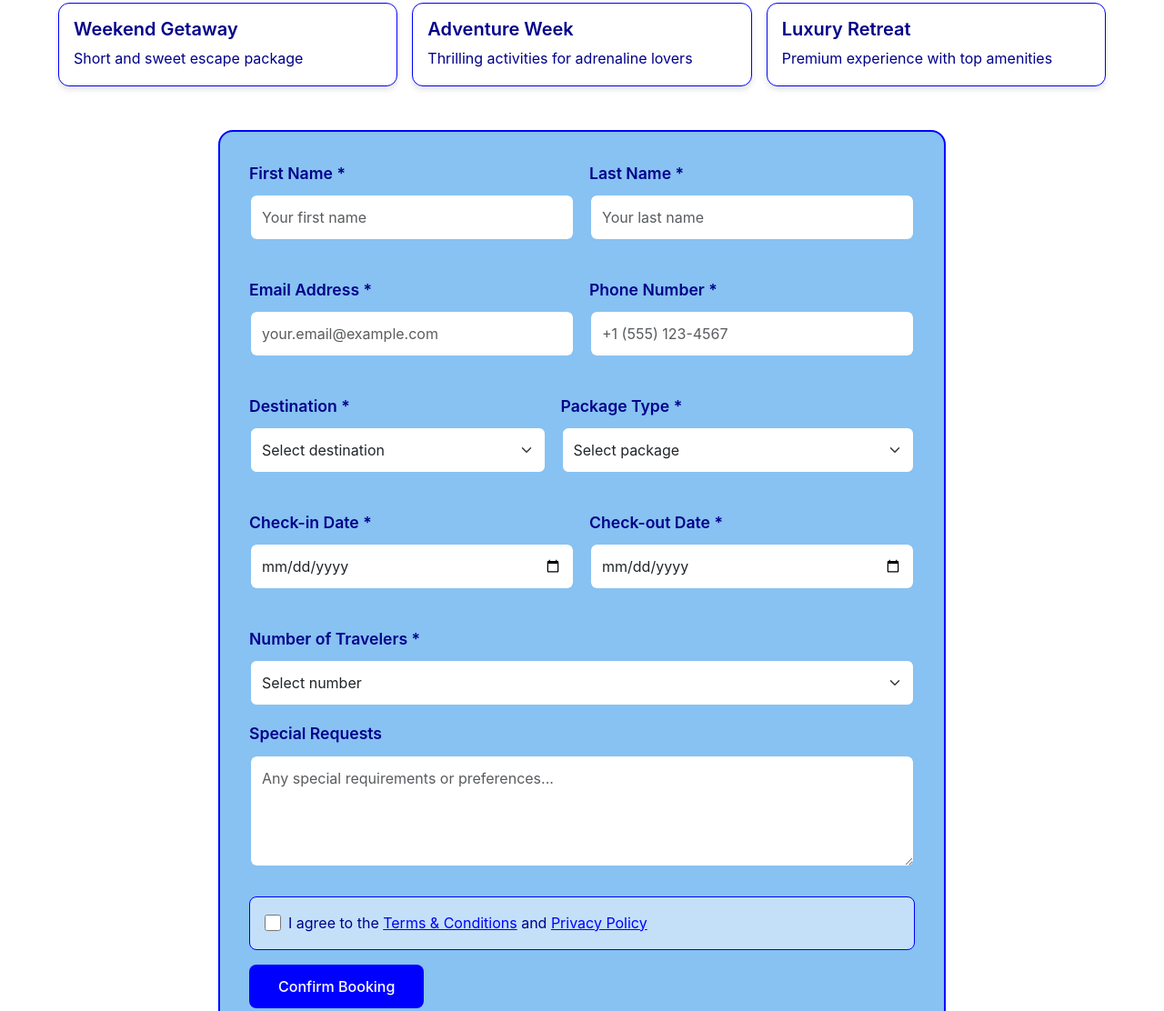
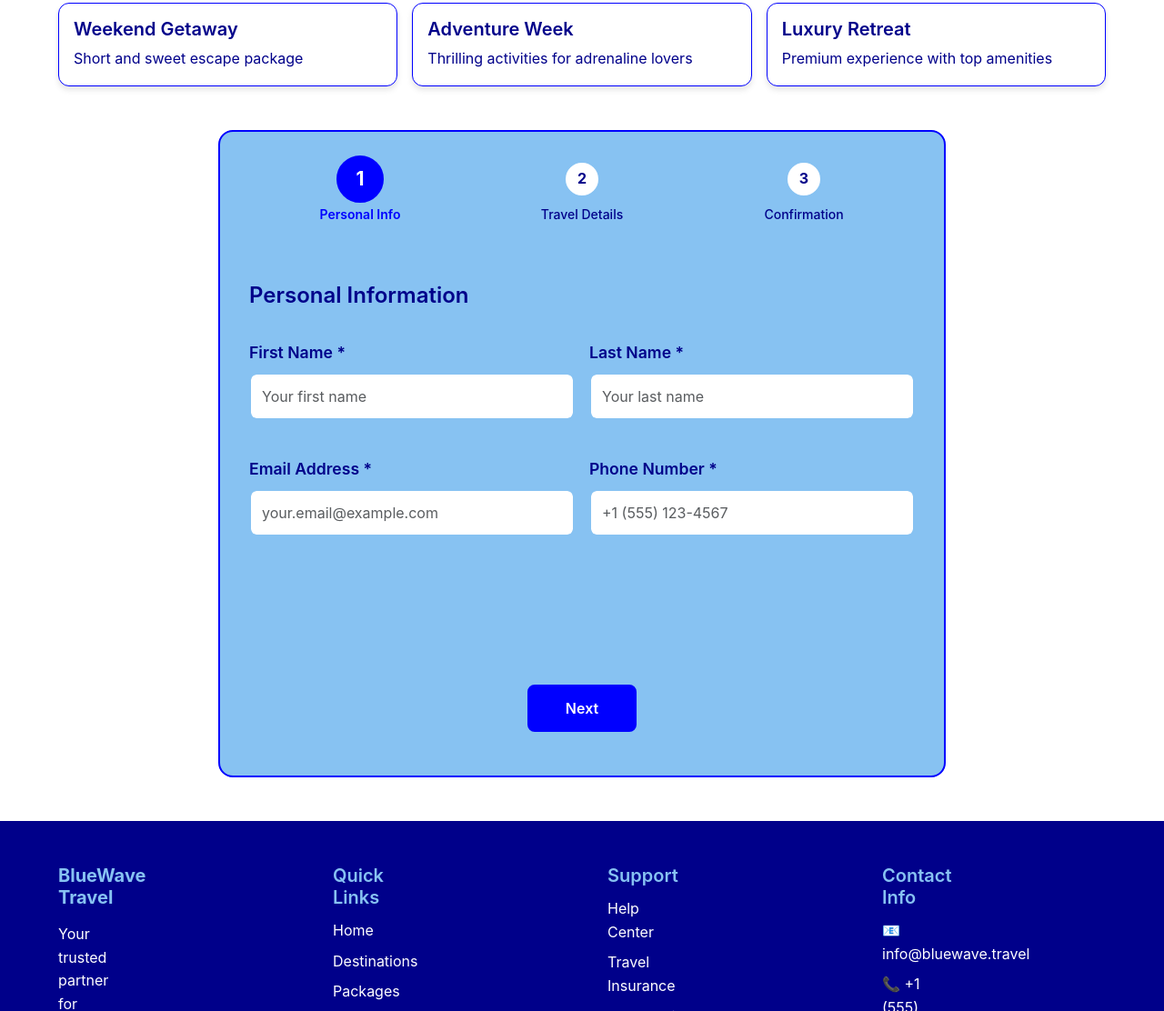
Before and after one commit to ayatskii/travel_agency, a website: page booking.html in a window 1280 px wide. Shown: the part 487-1599 px from the top of the page at 91% size. Drawn offline with nearby package versions, Linux system fonts and the light colour scheme.

Commit message:
Fix multi-step booking form structure and restore navigation buttons

```diff
--- a/booking.html
+++ b/booking.html
@@ -102,6 +102,28 @@
     </div>
 
     <form id="bookingForm" class="booking-form" novalidate>
+      <!-- Steps Indicator -->
+      <div class="form-steps mb-5">
+        <div class="step active" data-step="1">
+          <div class="step-number">1</div>
+          <div class="step-label">Personal Info</div>
+        </div>
+        <div class="step" data-step="2">
+          <div class="step-number">2</div>
+          <div class="step-label">Travel Details</div>
+        </div>
+        <div class="step" data-step="3">
+          <div class="step-number">3</div>
+          <div class="step-label">Confirmation</div>
+        </div>
+      </div>
+
+      <!-- Step Content -->
+      <div class="step-content">
+        <!-- Step 1: Personal Information -->
+        <div class="step-panel active" data-step="1">
+          <h4 class="mb-4">Personal Information</h4>
+
           <div class="form-row d-md-flex gap-3">
             <div class="form-group flex-fill mb-3">
               <label class="form-label" for="firstName">First Name *</label>
@@ -127,6 +149,11 @@
               <div class="text-danger d-none" id="err-phone">Enter a valid phone number.</div>
             </div>
           </div>
+        </div>
+
+        <!-- Step 2: Travel Details -->
+        <div class="step-panel" data-step="2">
+          <h4 class="mb-4">Travel Details</h4>
 
           <div class="form-row d-md-flex gap-3">
             <div class="form-group flex-fill mb-3">
@@ -176,6 +203,16 @@
             </select>
             <div class="text-danger d-none" id="err-travellers">Select number of travelers.</div>
           </div>
+        </div>
+
+        <!-- Step 3: Confirmation -->
+        <div class="step-panel" data-step="3">
+          <h4 class="mb-4">Confirmation & Special Requests</h4>
+
+          <div class="confirmation-summary mb-4 p-4 border rounded bg-light">
+            <h5 class="mb-3">Booking Summary</h5>
+            <div id="summaryContent"></div>
+          </div>
 
           <div class="form-group mb-3">
             <label class="form-label" for="notes">Special Requests</label>
@@ -189,9 +226,17 @@
             </label>
             <div class="text-danger d-none" id="err-agree">You must agree before submitting.</div>
           </div>
+        </div>
+      </div>
 
-      <button type="submit" class="form-btn btn btn-primary">Confirm Booking</button>
-      <div id="formStatus" class="mt-2"></div>
+      <!-- Navigation Buttons -->
+      <div class="form-navigation mt-4">
+        <button type="button" class="btn btn-secondary me-2" id="prevBtn" style="display: none;">Previous</button>
+        <button type="button" class="btn btn-primary" id="nextBtn">Next</button>
+        <button type="submit" class="btn btn-success" id="submitBtn" style="display: none;">Confirm Booking</button>
+      </div>
+
+      <div id="formStatus" class="mt-3"></div>
     </form>
   </div>
 </section>
@@ -243,5 +288,6 @@
 <script src="https://cdn.jsdelivr.net/npm/bootstrap@5.3.3/dist/js/bootstrap.bundle.min.js"></script>
 <script src="js/app.js" defer></script>
 <script src="js/altynay-dom.js" defer></script>
+<script src="js/nuray.js" defer></script>
 </body>
 </html>
```
Also changed, not shown: js/nuray.js (+0 -24 lines), css/style.css (line endings or trailing spaces). Lines whose indentation alone changed are shown as unchanged.
